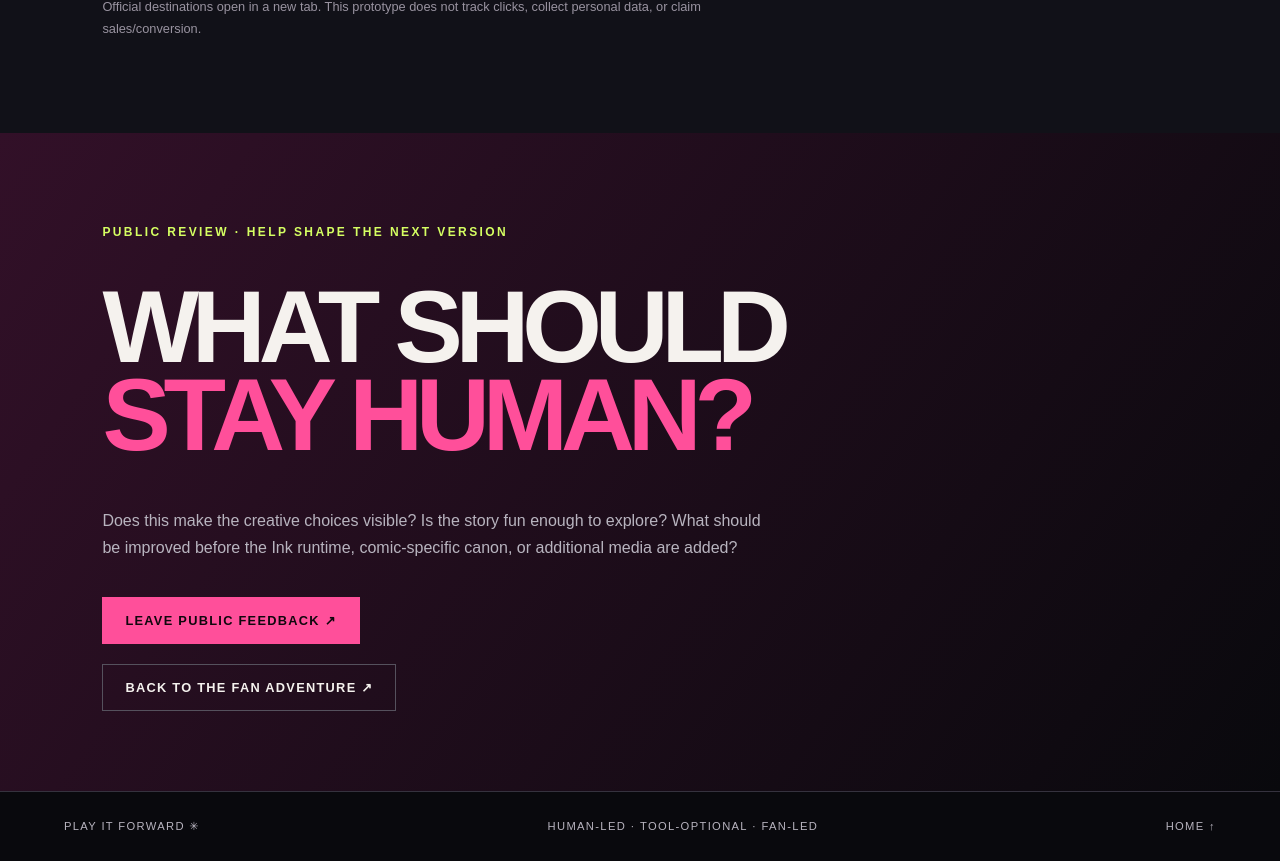
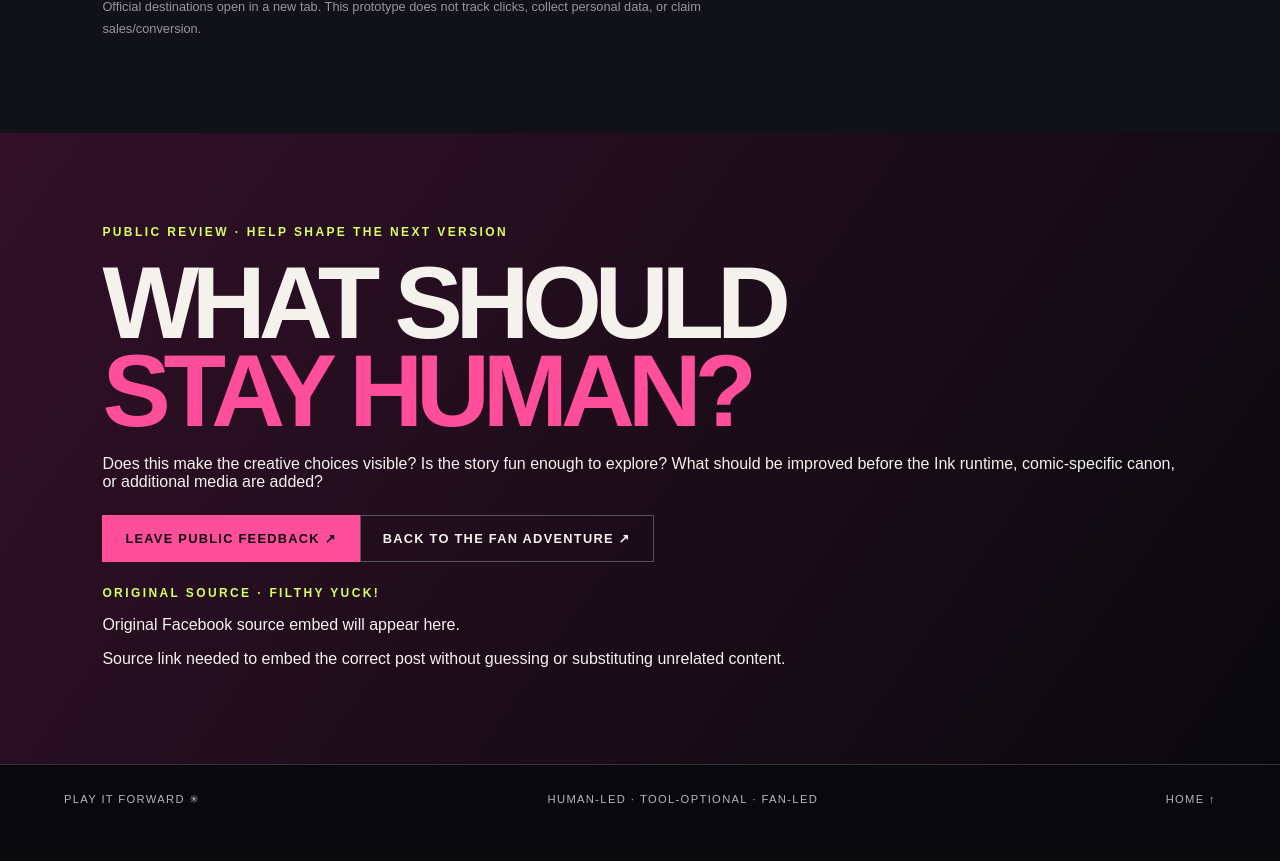
Before and after one commit to Loptr-Lab/pay-it-forward, a Next.js app: page /filthy-yuck in a window 1280 px wide. Shown: the part 2040-2901 px from the top of the page. After the commit the page ends 2874 px from the top, so only its background shows below. Built offline with nearby package versions, Linux system fonts and the light colour scheme.

Commit message:
Split What Should Stay Human review section for Facebook source embed

```diff
--- a/src/app/filthy-yuck/page.tsx
+++ b/src/app/filthy-yuck/page.tsx
@@ -51,8 +51,14 @@ export default function FilthyYuckPage() {
       <div className="hero-actions"><a className="button primary" href="https://music.apple.com/us/album/filthy-yuck/6803206084" target="_blank" rel="noreferrer">LISTEN TO FILTHY YUCK! ↗</a><a className="button secondary" href="https://notatoymerch.myshopify.com/products/filthy-yuck-comic" target="_blank" rel="noreferrer">OFFICIAL COMIC ↗</a><a className="button secondary" href="https://notatoymerch.myshopify.com/" target="_blank" rel="noreferrer">MERCH STORE ↗</a></div>
       <p className="fy-note">Official destinations open in a new tab. This prototype does not track clicks, collect personal data, or claim sales/conversion.</p>
     </section>
-    <section className="fy-review">
-      <p className="eyebrow">PUBLIC REVIEW · HELP SHAPE THE NEXT VERSION</p><h2>WHAT SHOULD<br/><em>STAY HUMAN?</em></h2><p>Does this make the creative choices visible? Is the story fun enough to explore? What should be improved before the Ink runtime, comic-specific canon, or additional media are added?</p><a className="button primary" href="https://github.com/Loptr-Lab/pay-it-forward/issues" target="_blank" rel="noreferrer">LEAVE PUBLIC FEEDBACK ↗</a><Link className="button secondary" href="/adventure/#filthy-yuck">BACK TO THE FAN ADVENTURE ↗</Link>
+    <section className="fy-review fy-review-split">
+      <div className="fy-review-copy">
+        <p className="eyebrow">PUBLIC REVIEW · HELP SHAPE THE NEXT VERSION</p><h2>WHAT SHOULD<br/><em>STAY HUMAN?</em></h2><p>Does this make the creative choices visible? Is the story fun enough to explore? What should be improved before the Ink runtime, comic-specific canon, or additional media are added?</p><a className="button primary" href="https://github.com/Loptr-Lab/pay-it-forward/issues" target="_blank" rel="noreferrer">LEAVE PUBLIC FEEDBACK ↗</a><Link className="button secondary" href="/adventure/#filthy-yuck">BACK TO THE FAN ADVENTURE ↗</Link>
+      </div>
+      <aside className="fy-review-source" aria-label="Original FILTHY YUCK! Facebook source">
+        <p className="eyebrow">ORIGINAL SOURCE · FILTHY YUCK!</p>
+        <div className="fy-facebook-placeholder"><p>Original Facebook source embed will appear here.</p><p>Source link needed to embed the correct post without guessing or substituting unrelated content.</p></div>
+      </aside>
     </section>
     <footer className="experience-footer"><span>PLAY IT FORWARD ✳</span><span>HUMAN-LED · TOOL-OPTIONAL · FAN-LED</span><Link href="/">HOME ↑</Link></footer>
   </main>;
```
